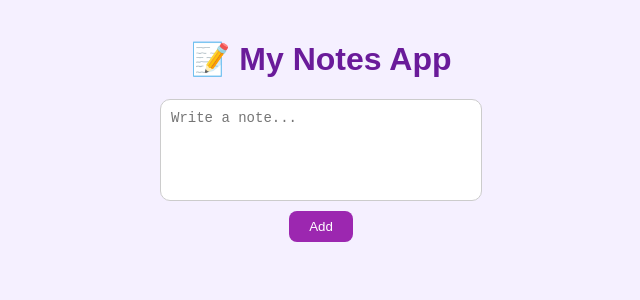
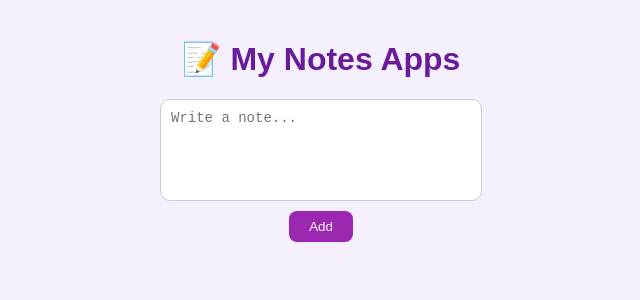
Before and after one commit to Faareha59/To-Do-App, a React (Create React App) app: page / in a window 1280 px wide. Shown: the top 300 px of the page, without its empty margins (319-959 px from the left). Built offline with nearby package versions, Linux system fonts and the light colour scheme.

Commit message:
Fix title typo in My Notes App

```diff
--- a/src/App.js
+++ b/src/App.js
@@ -28,7 +28,7 @@ function App() {
 
   return (
     <div className="app">
-      <h1>📝 My Notes App</h1>
+      <h1>📝 My Notes Apps</h1>
       <div className="input-area">
         <textarea
           placeholder="Write a note..."
```
